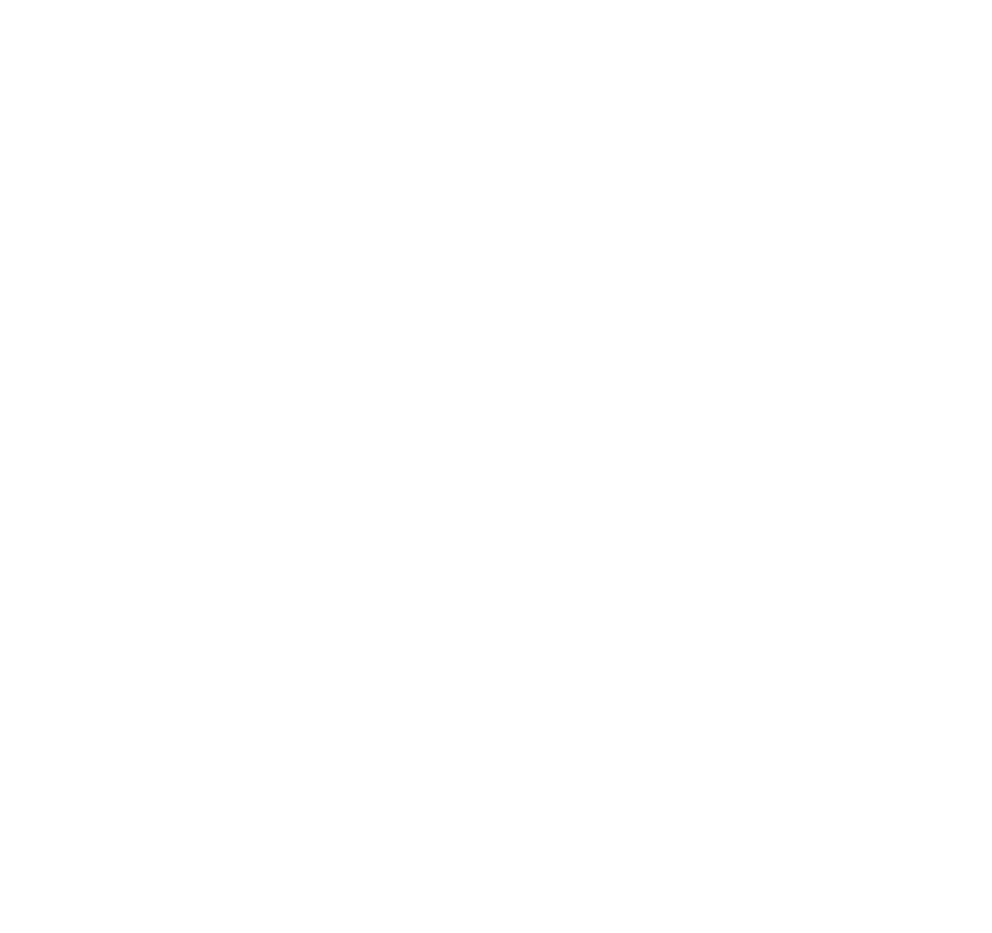
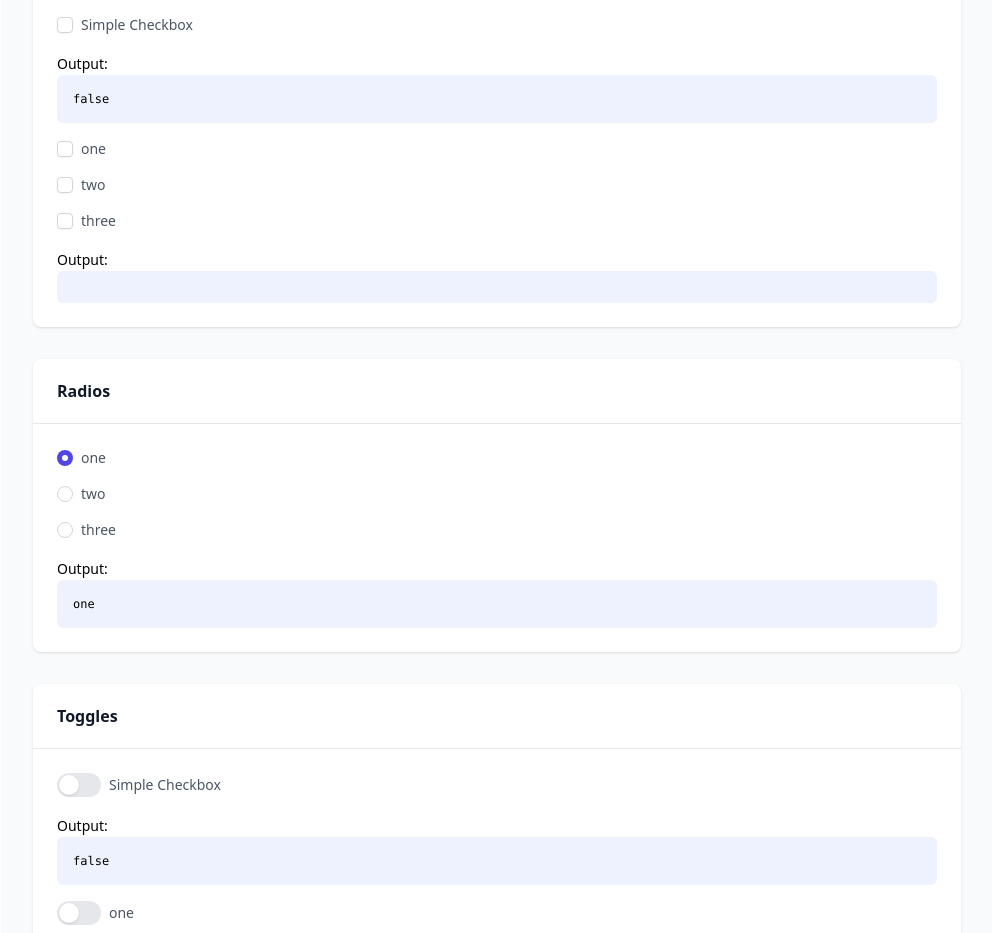
Before and after one commit to slovenianGooner/skelly-ui-react, a React (Vite) app: page /basic-inputs in a window 1280 px wide. Shown: the part 1220-2153 px from the top of the page, without its empty margins (287-1279 px from the left). Before the commit the page ends 1154 px from the top, so only its background shows below. Built offline with nearby package versions, Linux system fonts and the light colour scheme.

Commit message:
Inputs done, selects next

```diff
--- /dev/null
+++ b/src/lib/components/CheckboxInput.jsx
@@ -0,0 +1,12 @@
+export default function CheckboxInput({label, checked, value, onChange}) {
+    return (
+        <label className="flex items-center">
+            <input type="checkbox" className="rounded border-gray-300 text-indigo-600 shadow-sm focus:ring-indigo-500"
+                   checked={checked}
+                   value={value}
+                   onChange={onChange}
+            />
+            <span className="ml-2 text-sm text-gray-600">{label}</span>
+        </label>
+    )
+}
--- /dev/null
+++ b/src/lib/components/RadioInput.jsx
@@ -0,0 +1,12 @@
+export default function RadioInput({label, checked, value, onChange}) {
+    return (
+        <label className="flex items-center">
+            <input type="radio" className="h-4 w-4 border-gray-300 text-indigo-600 focus:ring-indigo-600"
+                   checked={checked}
+                   value={value}
+                   onChange={onChange}
+            />
+            <span className="ml-2 text-sm text-gray-600">{label}</span>
+        </label>
+    )
+}
--- /dev/null
+++ b/src/lib/components/ToggleInput.jsx
@@ -0,0 +1,32 @@
+import {Switch} from "@headlessui/react";
+
+export default function ToggleInput({checked, onChange, label}) {
+    let enabled = checked;
+
+    const classNames = function (...classes) {
+        return classes.filter(Boolean).join(' ')
+    }
+
+    return (
+        <div className="flex items-center">
+            <Switch
+                checked={enabled}
+                onChange={onChange}
+                className={classNames(
+                    enabled ? 'bg-indigo-600' : 'bg-gray-200',
+                    'relative inline-flex h-6 w-11 flex-shrink-0 cursor-pointer rounded-full border-2 border-transparent transition-colors duration-200 ease-in-out focus:outline-none focus:ring-2 focus:ring-indigo-600 focus:ring-offset-2'
+                )}
+            >
+                <span className="sr-only">Use setting</span>
+                <span
+                    aria-hidden="true"
+                    className={classNames(
+                        enabled ? 'translate-x-5' : 'translate-x-0',
+                        'pointer-events-none inline-block h-5 w-5 transform rounded-full bg-white shadow ring-0 transition duration-200 ease-in-out'
+                    )}
+                />
+            </Switch>
+            <span className="ml-2 text-sm text-gray-600">{label}</span>
+        </div>
+    )
+}
--- a/src/lib/index.jsx
+++ b/src/lib/index.jsx
@@ -12,3 +12,6 @@
 export { default as XCardHeader } from './components/CardHeader.jsx'
 export { default as XTextInput } from './components/TextInput.jsx'
 export { default as XTextarea } from './components/Textarea.jsx'
+export { default as XCheckboxInput } from './components/CheckboxInput.jsx'
+export { default as XRadioInput } from './components/RadioInput.jsx'
+export { default as XToggleInput } from './components/ToggleInput.jsx'
--- a/src/main.jsx
+++ b/src/main.jsx
@@ -9,6 +9,7 @@
 import Modals from "./views/Modals.jsx";
 import Lists from "./views/Lists.jsx";
 import Inputs from "./views/Inputs.jsx";
+import Selects from "./views/Selects.jsx";
 
 const router = createBrowserRouter([
   {
@@ -19,7 +20,7 @@
       { path: '/modals', element: <Modals /> },
       { path: '/lists', element: <Lists /> },
       { path: '/basic-inputs', element: <Inputs /> },
-      { path: '/selects', element: <div>Selects</div> },
+      { path: '/selects', element: <Selects /> },
       { path: '/file', element: <div>File</div> },
     ]
   }
--- a/src/views/Inputs.jsx
+++ b/src/views/Inputs.jsx
@@ -1,55 +1,157 @@
-import {XCard, XPageTitle, XTextarea, XTextInput} from "../lib/index.jsx";
+import {
+    XCard,
+    XCardHeader,
+    XCheckboxInput,
+    XPageTitle, XRadioInput,
+    XTextarea,
+    XTextInput, XToggleInput
+} from "../lib/index.jsx";
 import {useState} from "react";
 
 export default function Inputs() {
-    const [value, setValue] = useState("")
+    const [textInputValue, setTextInputValue] = useState("")
+    const [textareaValue, setTextareaValue] = useState("")
+    const [checkboxValue, setCheckboxValue] = useState(false)
+    const [checkboxValues, setCheckboxValues] = useState([])
+    const [radioValue, setRadioValue] = useState("one")
+
     return (
         <>
             <div className="px-4 sm:px-6 lg:px-8 py-10">
                 <XPageTitle>Inputs</XPageTitle>
 
                 <XCard className="mt-8"
-                       header={<h3 className="text-base font-semibold leading-6 text-gray-900">Text</h3>}>
+                       header={<XCardHeader>Text Input</XCardHeader>}>
                     <div className="space-y-4">
                         <div>
-                            <XTextInput label="Simple Text Input" value={value}
-                                        onChange={(e) => setValue(e.target.value)}/>
+                            <XTextInput label="Simple Text Input" value={textInputValue}
+                                        onChange={(e) => setTextInputValue(e.target.value)}/>
                         </div>
                         <div>
-                            <XTextInput label="Simple Text Input" value={value}
-                                        onChange={(e) => setValue(e.target.value)}
+                            <XTextInput label="Simple Text Input" value={textInputValue}
+                                        onChange={(e) => setTextInputValue(e.target.value)}
                                         errors={["This field is required."]}/>
                         </div>
                         <div>
-                            <XTextInput labelAsPlaceholder={true} label="Simple Text Input" value={value}
-                                        onChange={(e) => setValue(e.target.value)}/>
+                            <XTextInput labelAsPlaceholder={true} label="Simple Text Input" value={textInputValue}
+                                        onChange={(e) => setTextInputValue(e.target.value)}/>
                         </div>
                         <div>
                             <label htmlFor="output" className="text-sm">Output:</label>
-                            <pre className="rounded-md bg-indigo-50 p-4 text-xs">{value}</pre>
+                            <pre className="rounded-md bg-indigo-50 p-4 text-xs">{textInputValue}</pre>
                         </div>
                     </div>
                 </XCard>
 
                 <XCard className="mt-8"
-                       header={<h3 className="text-base font-semibold leading-6 text-gray-900">Textarea</h3>}>
+                       header={<XCardHeader>Textarea</XCardHeader>}>
                     <div className="space-y-4">
                         <div>
-                            <XTextarea label="Simple Textarea" value={value}
-                                        onChange={(e) => setValue(e.target.value)}/>
+                            <XTextarea label="Simple Textarea" value={textareaValue}
+                                       onChange={(e) => setTextareaValue(e.target.value)}/>
                         </div>
                         <div>
-                            <XTextarea label="Simple Textarea" value={value}
-                                        onChange={(e) => setValue(e.target.value)}
-                                        errors={["This field is required."]}/>
+                            <XTextarea label="Simple Textarea" value={textareaValue}
+                                       onChange={(e) => setTextareaValue(e.target.value)}
+                                       errors={["This field is required."]}/>
                         </div>
                         <div>
-                            <XTextarea labelAsPlaceholder={true} label="Simple Textarea" value={value}
-                                        onChange={(e) => setValue(e.target.value)}/>
+                            <XTextarea labelAsPlaceholder={true} label="Simple Textarea" value={textareaValue}
+                                       onChange={(e) => setTextareaValue(e.target.value)}/>
                         </div>
                         <div>
                             <label htmlFor="output" className="text-sm">Output:</label>
-                            <pre className="rounded-md bg-indigo-50 p-4 text-xs">{value}</pre>
+                            <pre className="rounded-md bg-indigo-50 p-4 text-xs">{textareaValue}</pre>
+                        </div>
+                    </div>
+                </XCard>
+
+                <XCard className="mt-8"
+                       header={<XCardHeader>Checkboxes</XCardHeader>}>
+                    <div className="space-y-4">
+                        <XCheckboxInput id="simple_checkbox" label="Simple Checkbox"
+                                        value={checkboxValue}
+                                        checked={checkboxValue}
+                                        onChange={(e) => setCheckboxValue(e.target.checked)}/>
+                        <div>
+                            <label htmlFor="output" className="text-sm">Output:</label>
+                            <pre
+                                className="rounded-md bg-indigo-50 p-4 text-xs">{checkboxValue ? 'true' : 'false'}</pre>
+                        </div>
+                        {['one', 'two', 'three'].map((value) => (
+                            <XCheckboxInput key={value}
+                                            id={`multiple_checkboxes_${value}`}
+                                            label={value}
+                                            checked={checkboxValues.includes(value)}
+                                            onChange={(e) => setCheckboxValues(
+                                                e.target.checked ?
+                                                    [...checkboxValues, value] :
+                                                    checkboxValues.filter((v) => v !== value)
+                                            )}
+                                            value={value}/>
+                        ))}
+                        <div>
+                            <label htmlFor="output" className="text-sm">Output:</label>
+                            <pre
+                                className="rounded-md bg-indigo-50 p-4 text-xs">
+                                {checkboxValues.map((value) => (
+                                    <span key={value}>{value}, </span>
+                                ))}
+                            </pre>
+                        </div>
+                    </div>
+                </XCard>
+
+                <XCard className="mt-8"
+                       header={<XCardHeader>Radios</XCardHeader>}>
+                    <div className="space-y-4">
+                        {['one', 'two', 'three'].map((value) => (
+                            <XRadioInput key={value}
+                                         id={`simple_radio_${value}`}
+                                         label={value}
+                                         checked={radioValue === value}
+                                         onChange={(e) => setRadioValue(e.target.value)}
+                                         value={value}/>
+                        ))}
+                        <div>
+                            <label htmlFor="output" className="text-sm">Output:</label>
+                            <pre
+                                className="rounded-md bg-indigo-50 p-4 text-xs">
+                                {radioValue}
+                            </pre>
+                        </div>
+                    </div>
+                </XCard>
+
+                <XCard className="mt-8"
+                       header={<XCardHeader>Toggles</XCardHeader>}>
+                    <div className="space-y-4">
+                        <XToggleInput id="simple_checkbox" label="Simple Checkbox"
+                                      checked={checkboxValue}
+                                      onChange={(e) => setCheckboxValue(e)}/>
+                        <div>
+                            <label htmlFor="output" className="text-sm">Output:</label>
+                            <pre
+                                className="rounded-md bg-indigo-50 p-4 text-xs">{checkboxValue ? 'true' : 'false'}</pre>
+                        </div>
+                        <div className="flex flex-col space-y-2">
+                            {['one', 'two', 'three'].map((value) => (
+                                <XToggleInput key={value}
+                                              id={`multiple_checkboxes_${value}`}
+                                              label={value}
+                                              checked={checkboxValues.includes(value)}
+                                              onChange={(e) => setCheckboxValues(e ? [...checkboxValues, value] : checkboxValues.filter((v) => v !== value))}
+                                              value={value}/>
+                            ))}
+                        </div>
+                        <div>
+                            <label htmlFor="output" className="text-sm">Output:</label>
+                            <pre
+                                className="rounded-md bg-indigo-50 p-4 text-xs">
+                                {checkboxValues.map((value) => (
+                                    <span key={value}>{value}, </span>
+                                ))}
+                            </pre>
                         </div>
                     </div>
                 </XCard>
```
Also changed, not shown: src/views/Selects.jsx (added, +17 -0 lines).
